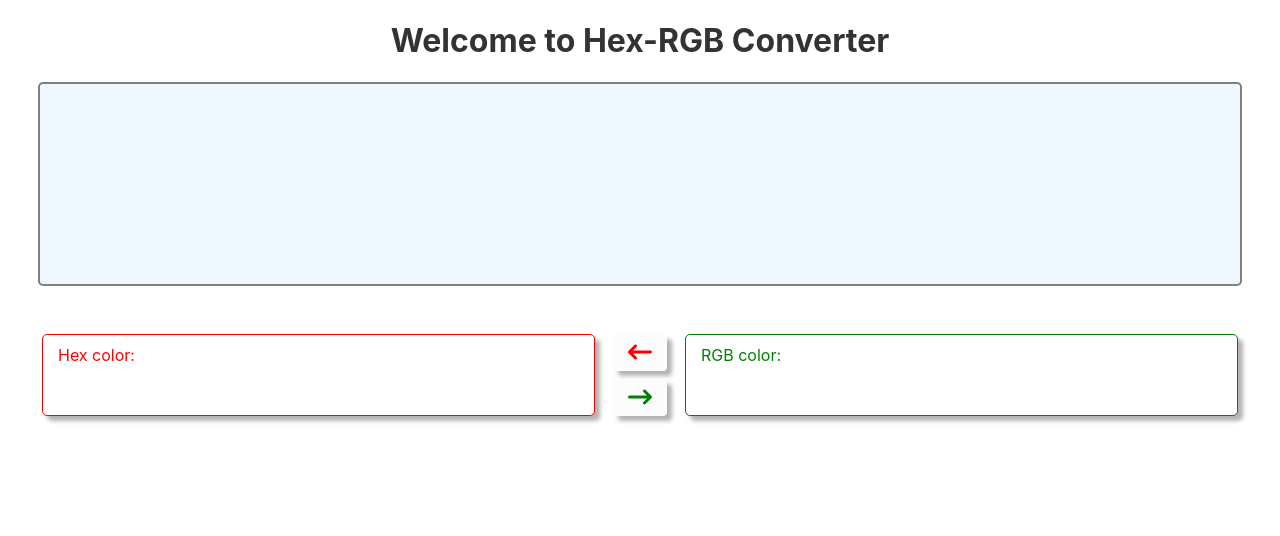
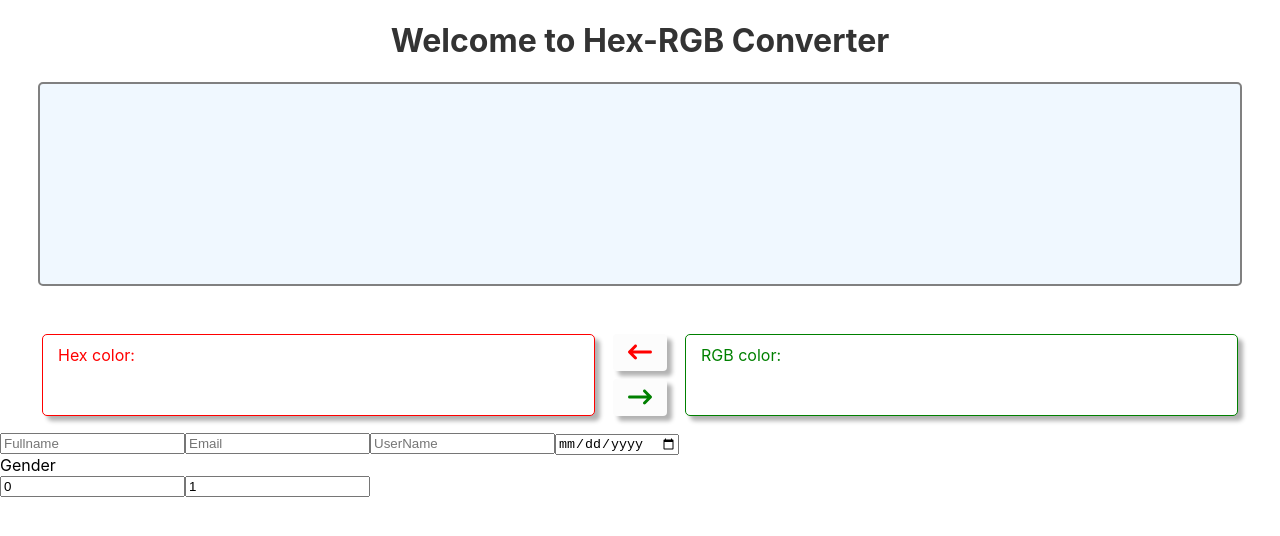
Before and after one commit to Engine194/railway-78-reactjs, a React (Create React App) app in the folder hex-rgb-converter/: page / in a window 1280 px wide. Shown: the top 536 px of the page. Built offline with nearby package versions, Linux system fonts and the light colour scheme.

Commit message:
user form self do

```diff
--- a/hex-rgb-converter/src/App.css
+++ b/hex-rgb-converter/src/App.css
@@ -114,3 +114,42 @@
     flex-direction: column;
   }
 }
+
+.login-form {
+
+  max-width: 640px;
+  margin-left: auto;
+  margin-right: auto;
+  border: 3px solid orange;
+  padding-top: 30px;
+
+}
+.sigin-form {
+  max-width: 1200px;
+  margin-left: auto;
+  margin-right: auto;
+}
+
+.input-form {
+  margin-left: auto;
+  margin-right: auto;
+  display: grid;
+  max-width: 400px;
+  padding-top: 20px;
+  min-width: 54px;
+  min-height: 60px;
+
+}
+
+.button-form {
+  padding-top: 20px;
+  margin-left: auto;
+  margin-right: auto;
+  display: flex;
+  justify-content: space-between;
+}
+
+.h1-form{
+  text-align: center;
+  color: cornflowerblue;
+}
--- a/hex-rgb-converter/src/App.js
+++ b/hex-rgb-converter/src/App.js
@@ -5,6 +5,7 @@ import ArrowRight from "./ArrowRight";
 import ColorInput from "./ColorInput";
 import ActionButton from "./ActionButton";
 import { COLOR_TYPE, generateColorInputProps } from "./utils";
+import UserForm from "./UserForm";
 
 function App() {
   const [hex, setHex] = useState("");
@@ -88,6 +89,57 @@ function App() {
         </div>
         <ColorInput {...rgbInputProps} />
       </div>
+
+
+    {/* <div className="sigin-form" >
+      <div className="login-form">
+        <h1 className="h1-form">LOGIN FORM</h1>
+
+        <div className="input-form">
+          FullName
+        <input placeholder="FullName"></input>
+        </div>
+
+        <div className="input-form">
+          Email
+        <input placeholder="Email"></input>
+        </div>
+
+        <div className="input-form">
+          UserName
+        <input placeholder="UserName"></input>
+        </div>
+
+        <div className="input-form">
+          <span>Gender</span>
+        <p typeof="radio"></p>
+        </div>
+
+        <div className="input-form">
+          Birth Of Date
+        <input placeholder="Date of birth" type="date"></input>
+        </div>
+
+        <div className="input-form">
+        <textarea rows={5}>
+        </textarea>
+        </div>
+
+        <div className="button-form">
+        <button>Reset</button>
+        <button>Submit</button>
+        </div>
+
+
+
+
+
+
+        </div>
+    </div> */}
+    <UserForm/>
+
+
     </div>
   );
 }
--- /dev/null
+++ b/hex-rgb-converter/src/UserForm.js
@@ -0,0 +1,29 @@
+import React from "react";
+
+export default function UserForm() {
+    return (
+        <div className="user-form-container">
+            <div className="user-form-inner-container">
+                <form>
+                    <input type="text" placeholder="Fullname"/>
+                    <input type="email" placeholder="Email"/>
+                    <input type="text" placeholder="UserName"/>
+                    <input type="date" placeholder="Date of birth"/>
+                    <div className="form-row">
+                        <label htmlFor="gender">Gender</label>
+                        <div className="gender-group">
+                            <input name="gender" value={0}></input>
+                            <input name="gender" value={1}></input>
+
+                        </div>
+
+                    </div>
+
+
+                </form>
+
+            </div>
+        </div>
+
+    )
+}
```
